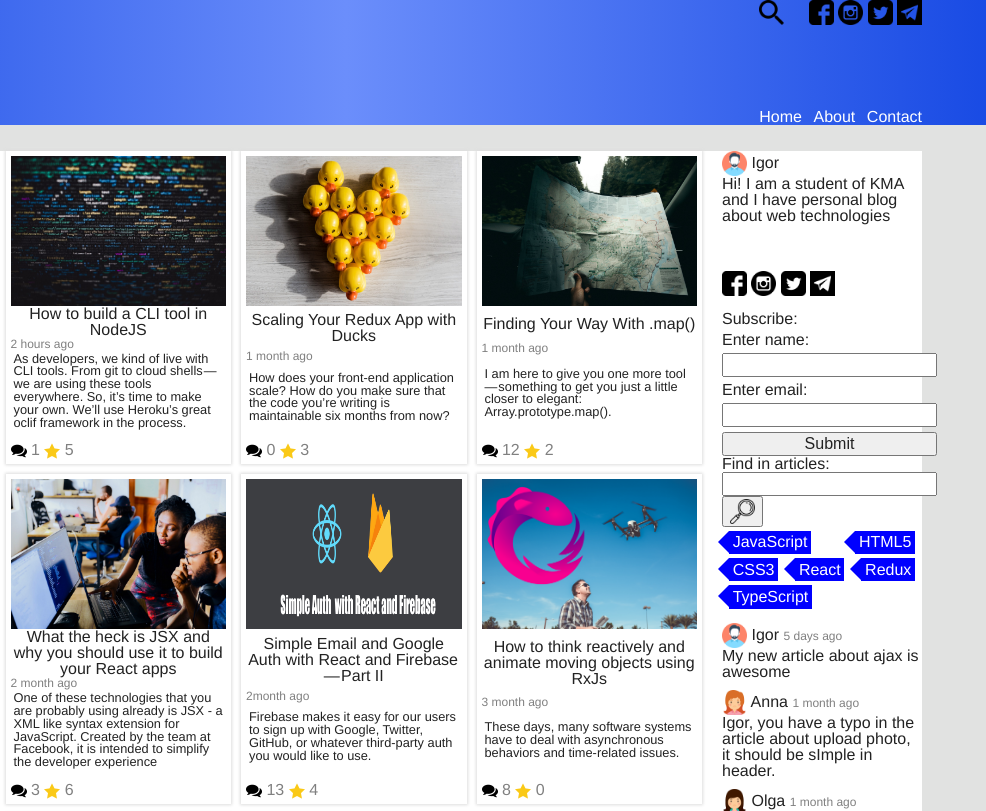
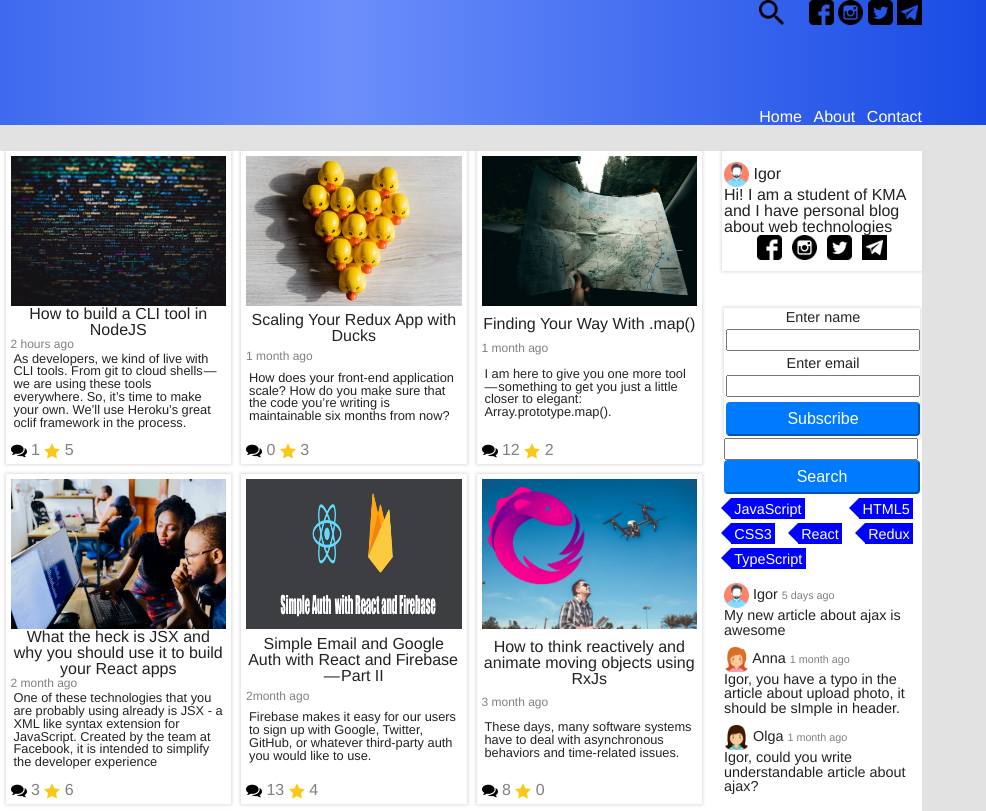
Before and after one commit to igor185/Blog, a website built with webpack: page docs/index.html in a window 1280 px wide. Shown: the top 811 px of the page, 294-1280 px from the left. Built offline with nearby package versions, Linux system fonts and the light colour scheme.

Commit message:
aside block

```diff
--- a/css/aside/aside.scss
+++ b/css/aside/aside.scss
@@ -1,44 +1,29 @@
 .aside1{
   grid-area:aside1;
+  padding: 1%;
+  box-shadow: 0 0 3px 1px #dddddd;
+  display: flex;
+  flex-direction: column;
+  justify-content: center;
 }
 .aside2{
   grid-area:aside2;
+  padding: 1%;
+  font-size: 90%;
 }
+
 .profile-description{
   display: block;
 }
-
-
-.subscription{
-  margin-top: 15px;
-  display: grid;
-  grid-template-areas: "label"
-  "label-name"
-  "input-name"
-  "label-email"
-  "input-email"
-  "submit";
-  grid-template-columns: 1fr;
-  grid-gap: 5px;
+.contacts-wrp{
+  display: flex;
+  flex-direction: row;
+  flex-wrap: wrap;
+  justify-content: center;
+  img{
+    margin: 0 5px;
+  }
 }
-.label{
-  grid-area: label;
-}
-.label-name{
-  grid-area: label-name;
-}
-.input-name{
-  grid-area:input-name;
-}
-.label-email{
-  grid-area:label-email;
-}
-.input-email{
-  grid-area:input-email;
-}
-.submit{
-  grid-area:submit;
-}
-
+@import "form";
 @import "tag";
 @import "comment";
--- /dev/null
+++ b/css/aside/form.scss
@@ -0,0 +1,51 @@
+.subscription {
+  margin-top: 15px;
+  display: grid;
+  grid-template-areas: "label-name" "input-name" "label-email" "input-email" "submit";
+  grid-template-columns: 1fr;
+  grid-gap: 5px;
+}
+
+.label-name {
+  grid-area: label-name;
+  text-align: center;
+}
+
+.input-name {
+  grid-area: input-name;
+}
+
+.label-email {
+  grid-area: label-email;
+  text-align: center;
+}
+
+.input-email {
+  grid-area: input-email;
+}
+
+.submit {
+  grid-area: submit;
+}
+
+
+.btn {
+  width: 100%;
+  color: #fff;
+  background-color: #007bff;
+  border-color: #007bff;
+  display: inline-block;
+  font-weight: 400;
+  text-align: center;
+  vertical-align: middle;
+  user-select: none;
+  padding: .375rem .75rem;
+  font-size: 1rem;
+  border-radius: .25rem;
+  transition: color .15s ease-in-out, background-color .15s ease-in-out, border-color .15s ease-in-out, box-shadow .15s ease-in-out;
+}
+.btn:hover {
+  color: #fff;
+  background-color: #0069d9;
+  border-color: #0062cc;
+}
--- a/css/main.scss
+++ b/css/main.scss
@@ -21,3 +21,8 @@
 .logo:hover{
   background-color: darkblue;
 }
+.shadow {
+  padding: 1%;
+  box-sizing: border-box;
+  box-shadow: 0 0 3px 1px #dddddd;
+}
--- a/css/main/content.scss
+++ b/css/main/content.scss
@@ -6,7 +6,7 @@
           "content aside1"
           "content aside2";
   grid-template-columns: 1fr 200px;
-  grid-template-rows: 100px;
+  grid-template-rows: 120px;
   grid-gap: 20px;
   background-color: white;
 }
--- a/docs/index.html
+++ b/docs/index.html
@@ -235,34 +235,32 @@
 
     </main>
     <aside class="aside1">
-        <img src="assert/img/man.png" alt="" class="logo profile-foto">
-        <span class="profile-name">Igor</span>
-        <span class="profile-description">
+        <div>
+            <img src="assert/img/man.png" alt="" class="logo profile-foto">
+            <span class="profile-name">Igor</span>
+            <span class="profile-description">
             Hi! I am a student of KMA and I have personal blog about web technologies
         </span>
+        </div>
+        <div class="contacts-wrp">
+            <img src="assert/img/facebook-logo.png" alt="" class="logo">
+            <img src="assert/img/instagram-logo.png" alt="" class="logo">
+            <img src="assert/img/twitter-logo.png" alt="" class="logo">
+            <img src="assert/img/telegram.png" alt="" class="logo">
+        </div>
     </aside>
 
     <aside class="aside2">
-        <img src="assert/img/facebook-logo.png" alt="" class="logo">
-        <img src="assert/img/instagram-logo.png" alt="" class="logo">
-        <img src="assert/img/twitter-logo.png" alt="" class="logo">
-        <img src="assert/img/telegram.png" alt="" class="logo">
-        <form action="#" class="subscription">
-            <span class="label">Subscribe: </span>
-            <label for="name" class="label-name">Enter name: </label>
+        <form action="#" class="subscription shadow">
+            <label for="name" class="label-name">Enter name</label>
             <input type="text" id="name" class="input-name">
-            <label for="email" class="label-email">Enter email: </label>
+            <label for="email" class="label-email">Enter email</label>
             <input type="email" id="email" class="input-email">
-            <input type="submit" class="submit">
+            <input type="submit" class="submit btn" value="Subscribe">
         </form>
         <form action="#" class="search">
-            <label for="search" class="label-search">
-                Find in articles:
-            </label>
             <input type="search" id="search" class="search">
-            <button class="find">
-                <img src="assert/img/loupe.png" alt="" class="logo">
-            </button>
+            <input type="submit" value="Search" class="btn">
         </form>
         <ul class="tags">
             <li class="tag"><span>JavaScript</span></li>
```
Also changed, not shown: docs/bundle.js.
